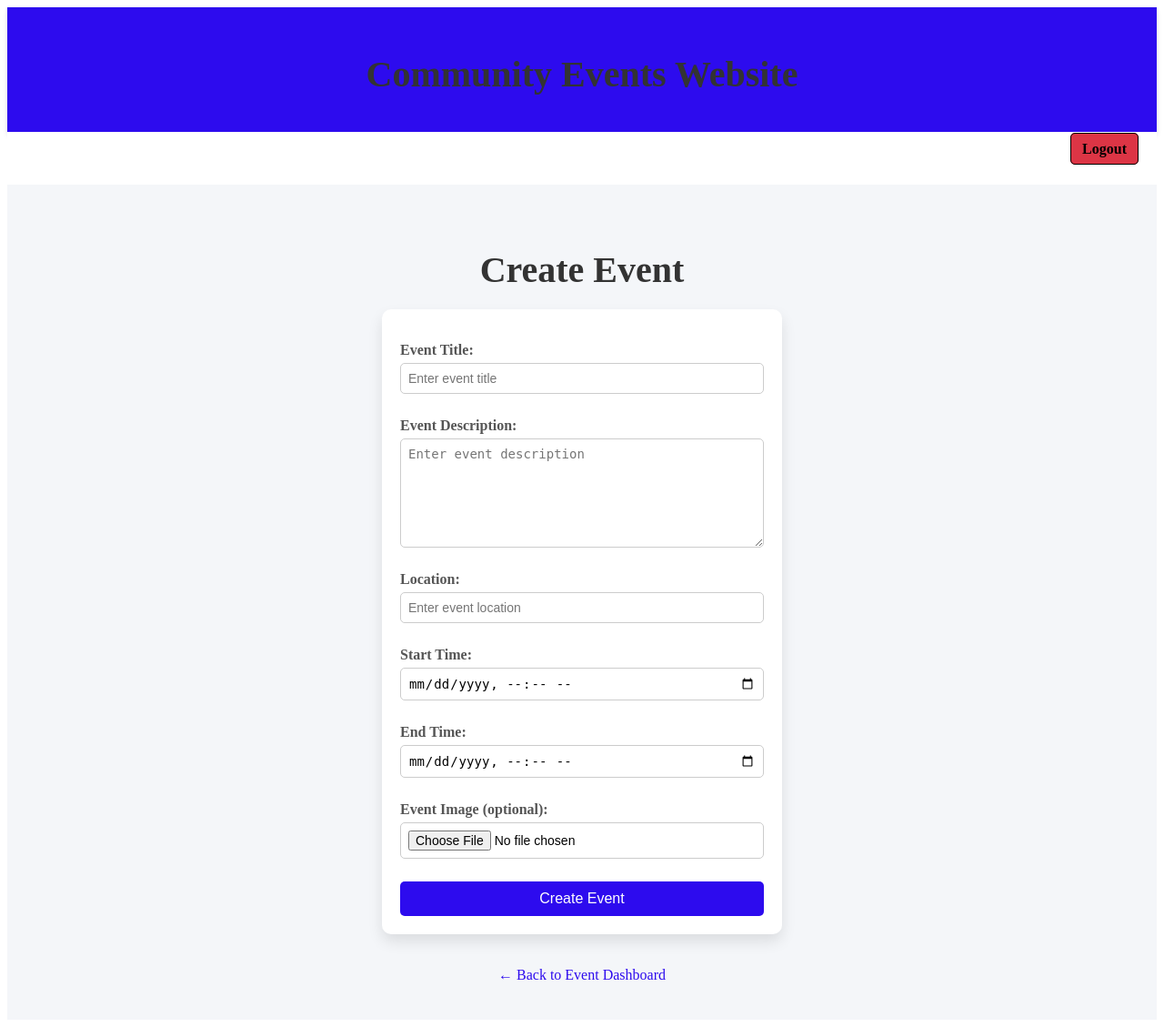
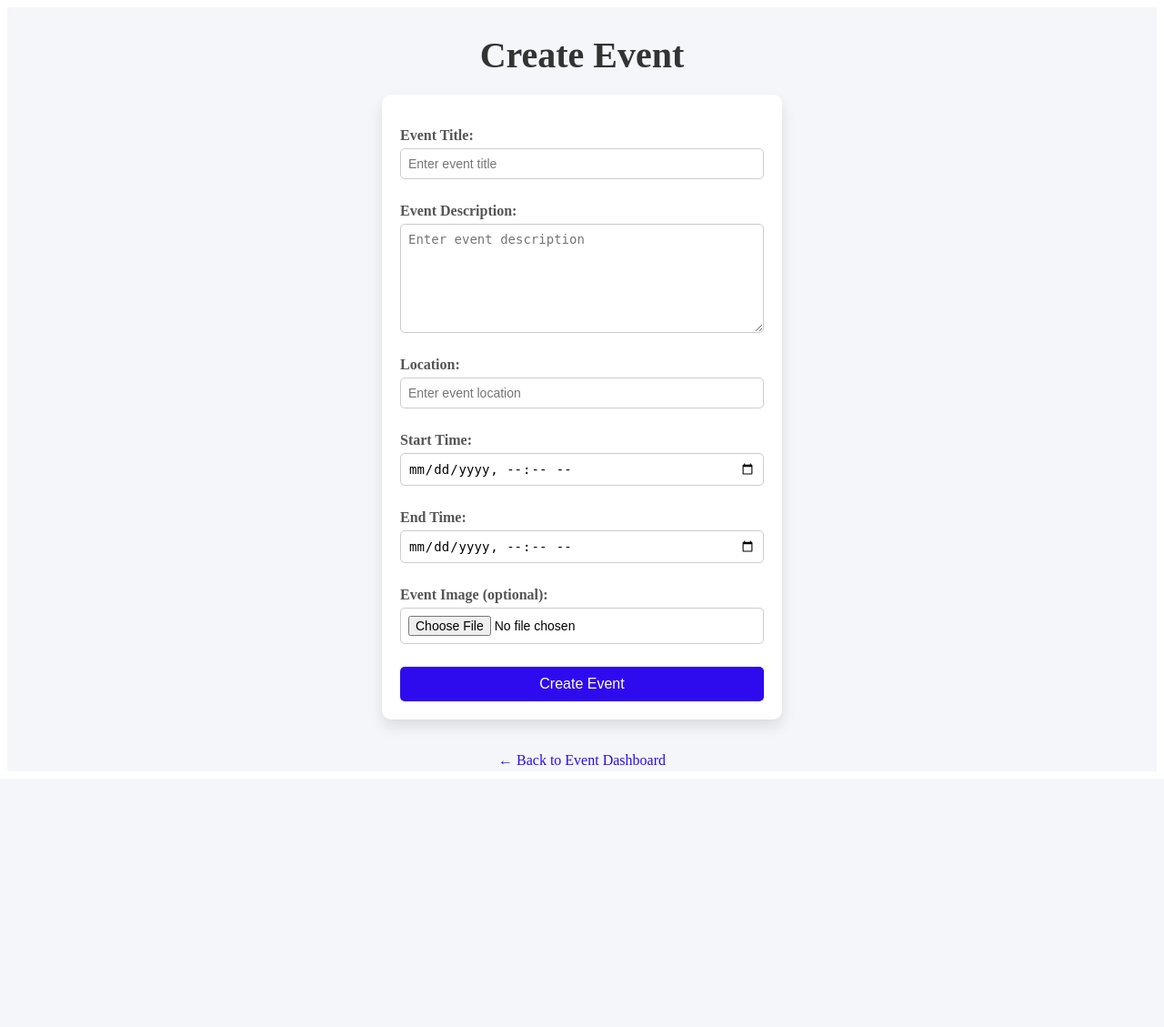
Before and after one commit to Greeshma0826/communityevents_new, a Django app: page /event/create/ in a window 1280 px wide. Shown: the whole page at 91% size. After the commit the page ends 841 px from the top, so only its background shows below. Run offline with Django 5.2, Linux system fonts and the light colour scheme.

Commit message:
Removed head and logout from event create page

```diff
--- a/events/templates/events/event_create.html
+++ b/events/templates/events/event_create.html
@@ -1,12 +1,4 @@
 {% block content %}
-<div class="header">
-    <h1>Community Events Website</h1>
-</div>
-
-<div class="logout-container">
-    <a href="{% url 'custom_logout' %}" class="logout-button">Logout</a>
-</div>
-
 <div class="container">
     <h1>Create Event</h1>
     <form method="post" enctype="multipart/form-data" action="{% url 'event_create' %}" class="event-form">
@@ -60,50 +52,15 @@
 {% endblock %}
 
 <style>
-    /* Header styling */
-    .header {
-        background-color: #2d0bee;
-        color: white;
-        padding: 20px; /* Increased padding for a more defined header */
-        text-align: center;
-        box-shadow: 0 4px 6px rgba(0, 0, 0, 0.1); /* Add shadow for depth */
-    }
-
-    /* Logout button styling */
-    .logout-container {
-        text-align: right;
-        padding: 10px 20px;
-        background-color: #ffffff;
-    }
-
-    .logout-button {
-        text-decoration: none;
-        color: #000000;
-        font-size: 16px;
-        font-weight: bold;
-        background-color: #dc3545;
-        padding: 8px 12px;
-        border-radius: 5px;
-        border: 1px solid #000000;
-        transition: background-color 0.3s, color 0.3s;
-    }
-
-    .logout-button:hover {
-        background-color: #c82333;
-        border-color: #c82333;
-        transform: scale(1.05);
-    }
-
     /* Basic container for centering */
     .container {
         display: flex;
         flex-direction: column;
         justify-content: center;
         align-items: center;
-        height: auto; /* Changed from 100vh to auto for flexibility */
-        padding: 40px 20px; /* Increased padding to push content down */
-        background-color: #f4f6f9;
-        margin-top: 20px; /* Adds margin to push the form down */
+        height: 100vh;
+        padding: 20px;
+        background-color: #f4f6f9; /* Light background color */
     }
 
     h1 {
@@ -111,7 +68,6 @@
         color: #333;
         margin-bottom: 20px;
         text-align: center;
-        margin-top: 30px; /* Added margin to prevent overlap */
     }
 
     /* Styling the form */
@@ -121,9 +77,10 @@
         border-radius: 10px;
         box-shadow: 0 8px 16px rgba(0, 0, 0, 0.1);
         width: 100%;
-        max-width: 400px;
+        max-width: 400px; /* Reduced the form width */
     }
 
+    /* Adjust form field spacing and appearance */
     .event-form p {
         margin-bottom: 15px;
     }
@@ -140,16 +97,16 @@
     .event-form input[type="file"],
     .event-form textarea {
         width: 100%;
-        padding: 8px;
-        margin-bottom: 10px;
+        padding: 8px; /* Reduced padding */
+        margin-bottom: 10px; /* Reduced margin */
         border: 1px solid #ccc;
         border-radius: 5px;
-        box-sizing: border-box; /* Ensure consistent sizing */
-        font-size: 14px;
+        box-sizing: border-box;
+        font-size: 14px; /* Reduced font size */
     }
 
     .event-form textarea {
-        height: 120px;
+        height: 120px; /* Reduced textarea height */
         resize: vertical;
     }
 
@@ -157,8 +114,8 @@
     .btn-submit {
         background-color: #2d0bee;
         color: white;
-        padding: 10px 15px;
-        font-size: 16px;
+        padding: 10px 15px; /* Reduced padding */
+        font-size: 16px; /* Reduced font size */
         border: none;
         border-radius: 5px;
         cursor: pointer;
@@ -169,7 +126,7 @@
 
     .btn-submit:hover {
         background-color: #1a00c3;
-        transform: scale(1.05);
+        transform: scale(1.05); /* Slightly increase size on hover */
     }
 
     /* Back to Dashboard Link */
@@ -199,7 +156,7 @@
         }
 
         .event-form {
-            padding: 15px;
+            padding: 15px; /* Reduced padding for smaller screens */
         }
     }
 </style>
```
